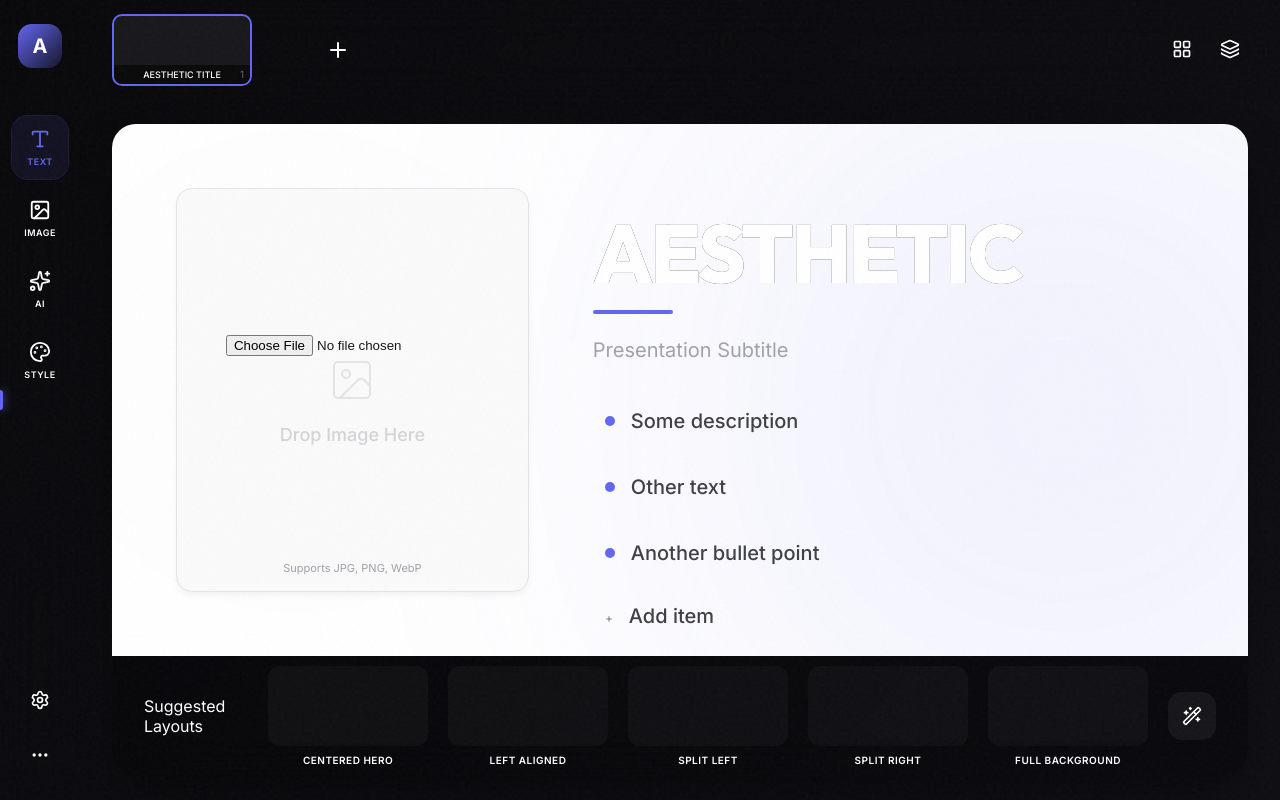
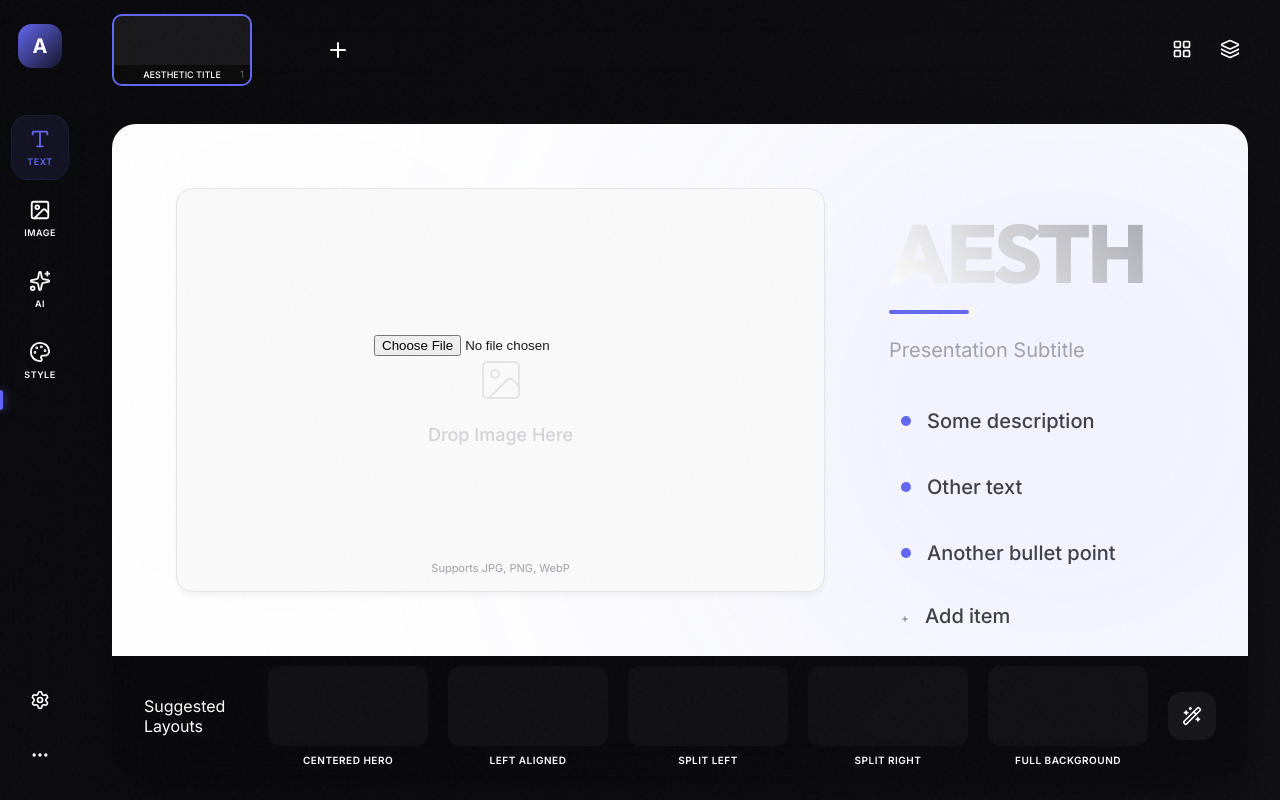
Before and after one commit to Coobyk/amposV1, a React (Vite) app: page / in a window 1280 px wide. Built offline with nearby package versions, Linux system fonts and the light colour scheme.

Commit message:
Fix UI bugs: image aspect ratio, text colors, and StylePanel visibility

```diff
--- a/src/components/StylePanel.jsx
+++ b/src/components/StylePanel.jsx
@@ -20,7 +20,7 @@ const colors = [
 
 const StylePanel = ({ theme, onThemeChange }) => {
     return (
-        <div className="style-panel bg-white/5 backdrop-blur-xl border-l border-white/10 w-80 h-full p-6 flex flex-col gap-8 absolute right-0 top-0 z-50 animate-in slide-in-from-right duration-300">
+        <div className="style-panel bg-zinc-900/90 backdrop-blur-xl border-l border-white/10 w-80 h-full p-6 flex flex-col gap-8 absolute right-0 top-0 z-[100] animate-in slide-in-from-right duration-300 shadow-2xl">
             <h2 className="text-xl font-bold text-white mb-2">Style & Theme</h2>
 
             {/* Mode Toggle */}
--- a/src/index.css
+++ b/src/index.css
@@ -419,8 +419,9 @@ button {
 }
 
 .slide-image-area {
-  width: 35%;
-  aspect-ratio: 3 / 4;
+  width: 100%;
+  height: 100%;
+  min-height: 400px;
   background: #fafafa;
   border: 1px solid #e4e4e7;
   border-radius: 16px;
@@ -430,6 +431,7 @@ button {
   justify-content: center;
   position: relative;
   box-shadow: 0 4px 6px -1px rgba(0, 0, 0, 0.05);
+  overflow: hidden;
 }
 
 .slide-image-placeholder {
@@ -448,12 +450,13 @@ button {
 .slide-text-area {
   flex: 1;
   padding-top: 24px;
+  max-width: 100%;
 }
 
 .slide-title {
   font-size: 64px;
   font-weight: 800;
-  color: #18181b;
+  color: var(--text-primary);
   letter-spacing: -2px;
   line-height: 1.1;
   margin-bottom: 12px;
@@ -488,11 +491,12 @@ button {
   font-weight: 800;
   letter-spacing: -3px;
   line-height: 1;
-  background: -webkit-linear-gradient(45deg, #18181b, #52525b);
+  background: -webkit-linear-gradient(45deg, var(--text-primary), var(--text-secondary));
   -webkit-background-clip: text;
   -webkit-text-fill-color: transparent;
-  /* Note: text-fill-color transparent breaks input visibility in some browsers, simpler fallback for now */
-  -webkit-text-fill-color: var(--text-primary);
+  background-clip: text;
+  /* Simplified fallback */
+  color: var(--text-primary);
 }
 
 .slide-subtitle-input {
```
